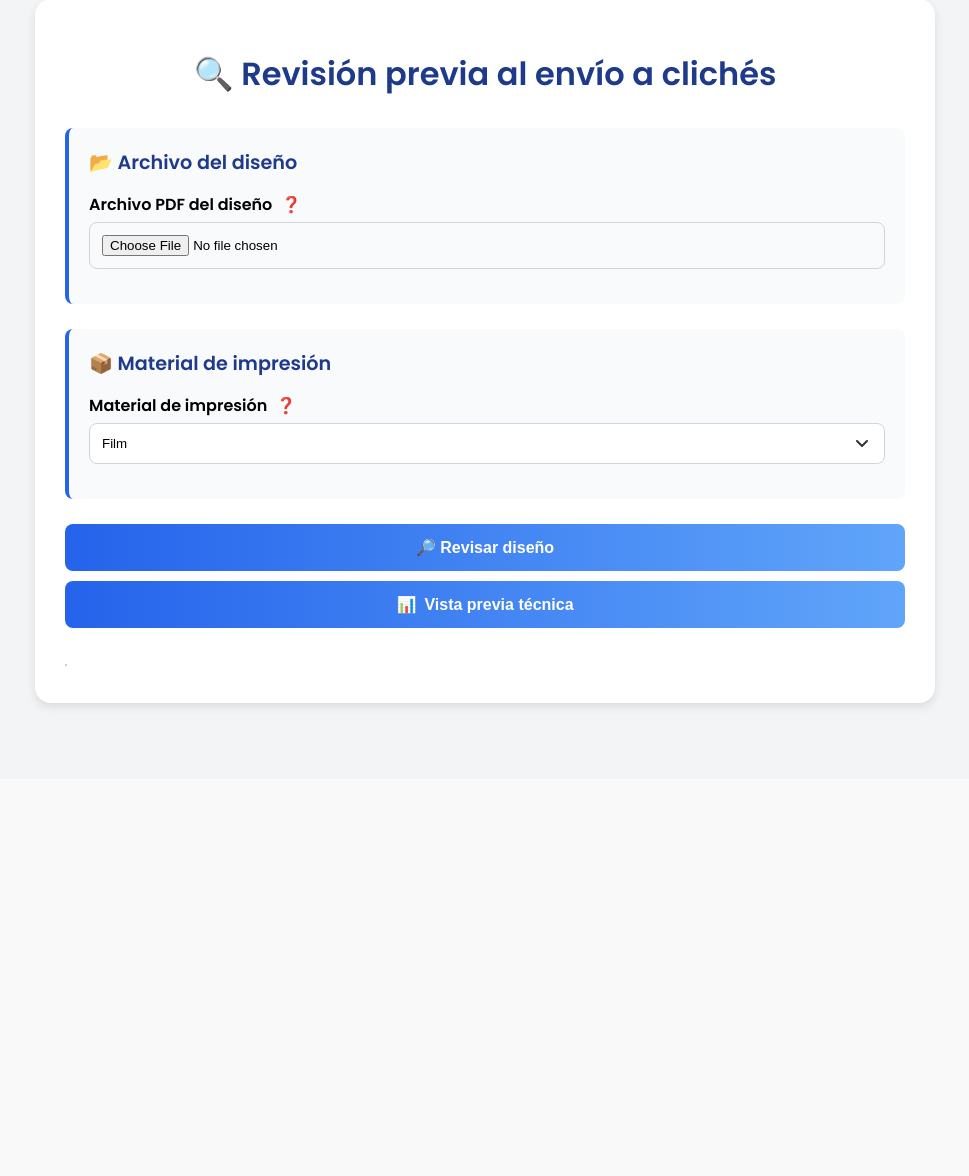
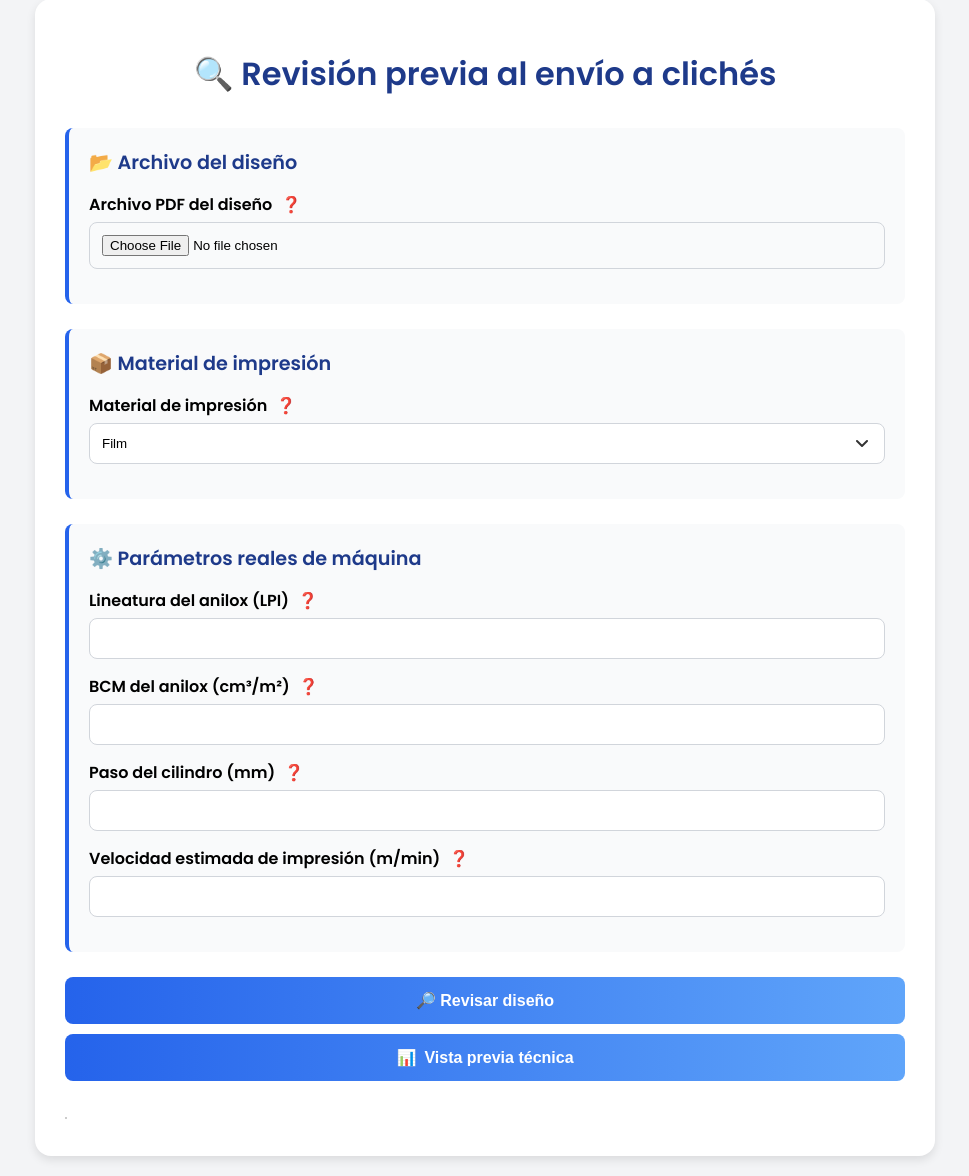
Before and after one commit to Anibalmartineez/revista-montaje-ai, a Flask app: page /revision in a window 1280 px wide. Shown: the part 21-1197 px from the top of the page, without its empty margins (155-1124 px from the left). Before the commit the page ends 731 px from the top, so only its background shows below. Run offline with Flask 3, Linux system fonts and the light colour scheme.

Commit message:
Use machine parameters from form in flexo diagnostics

```diff
--- a/diagnostico_flexo.py
+++ b/diagnostico_flexo.py
@@ -1,3 +1,4 @@
+import math
 import os
 import fitz
 import numpy as np
@@ -17,6 +18,57 @@ DESCRIPCIONES_POR_TIPO = {
     "imagen_fuera_cmyk": "Imagen en RGB. Convertir a modo CMYK.",
     "overprint": "Sobreimpresión detectada. Verificar configuración.",
 }
+
+
+def inyectar_parametros_simulacion(
+    diagnostico_json: Dict[str, Any] | None, parametros: Dict[str, Any] | None
+) -> Dict[str, Any]:
+    """Incorpora en ``diagnostico_json`` los parámetros reales de máquina.
+
+    Los sliders de la simulación avanzada y los resúmenes técnicos esperan
+    encontrar las claves heredadas (``lpi``, ``bcm``, ``paso``) además de las
+    nuevas que vienen del formulario.  Este helper sincroniza ambas fuentes
+    reutilizando los valores cargados por el usuario.
+    """
+
+    if diagnostico_json is None:
+        diagnostico_json = {}
+    else:
+        diagnostico_json = dict(diagnostico_json)
+
+    if not parametros:
+        return diagnostico_json
+
+    mapping = {
+        "anilox_lpi": ("anilox_lpi", "lpi"),
+        "anilox_bcm": ("anilox_bcm", "bcm"),
+        "paso_del_cilindro": ("paso_del_cilindro", "paso", "paso_cilindro"),
+        "velocidad_impresion": ("velocidad_impresion", "velocidad"),
+    }
+
+    for origen, destinos in mapping.items():
+        if origen not in parametros:
+            continue
+        valor = parametros.get(origen)
+        if valor is None:
+            continue
+
+        valor_normalizado: Any = valor
+        try:
+            valor_float = float(valor)
+        except (TypeError, ValueError):
+            valor_float = None
+
+        if valor_float is not None and math.isfinite(valor_float):
+            if abs(valor_float - round(valor_float)) < 1e-6:
+                valor_normalizado = int(round(valor_float))
+            else:
+                valor_normalizado = round(valor_float, 4)
+
+        for destino in destinos:
+            diagnostico_json[destino] = valor_normalizado
+
+    return diagnostico_json
 
 
 def generar_preview_diagnostico(
--- a/routes.py
+++ b/routes.py
@@ -52,7 +52,10 @@ from montaje_offset import montar_pliego_offset
 from montaje_offset_inteligente import montar_pliego_offset_inteligente
 from montaje_offset_personalizado import montar_pliego_offset_personalizado
 from imposicion_offset_auto import imponer_pliego_offset_auto
-from diagnostico_flexo import generar_preview_diagnostico
+from diagnostico_flexo import (
+    generar_preview_diagnostico,
+    inyectar_parametros_simulacion,
+)
 from simulador_riesgos import simular_riesgos
 
 # Carpeta de subidas dentro de ``static`` para persistir archivos entre
@@ -1227,6 +1230,25 @@ def revision():
     file = request.files.get("archivo_revision")
     material = (request.form.get("material") or "").strip()
 
+    def _parse_parametro_float(nombre, descripcion, minimo=0.0):
+        raw = (request.form.get(nombre) or "").strip()
+        if not raw:
+            flash(f"Ingresá {descripcion}.", "warning")
+            return None
+        raw = raw.replace(",", ".")
+        try:
+            valor = float(raw)
+        except ValueError:
+            flash(f"El valor ingresado para {descripcion} no es numérico.", "warning")
+            return None
+        if valor <= minimo:
+            flash(
+                f"El valor de {descripcion} debe ser mayor a {minimo if minimo else 0}.",
+                "warning",
+            )
+            return None
+        return valor
+
     if not file or file.filename == "":
         flash("Subí un PDF válido.", "warning")
         return render_template("revision_flexo.html")
@@ -1260,11 +1282,31 @@ def revision():
         "REV FLEXO: material='%s' -> '%s'", material, material_norm
     )
 
-    paso_mm = 330
-    anilox_lpi = 360
-    anilox_bcm = 4.0
-    velocidad = 150.0
+    anilox_lpi_val = _parse_parametro_float(
+        "anilox_lpi", "la lineatura del anilox (LPI)", minimo=0.0
+    )
+    anilox_bcm = _parse_parametro_float(
+        "anilox_bcm", "el BCM del anilox (cm³/m²)", minimo=0.0
+    )
+    paso_mm = _parse_parametro_float(
+        "paso_cilindro", "el paso del cilindro (mm)", minimo=0.0
+    )
+    velocidad = _parse_parametro_float(
+        "velocidad_impresion", "la velocidad estimada de impresión (m/min)", minimo=0.0
+    )
+
+    if any(v is None for v in [anilox_lpi_val, anilox_bcm, paso_mm, velocidad]):
+        return render_template("revision_flexo.html")
+
+    anilox_lpi = int(round(anilox_lpi_val))
     cobertura = 25.0
+
+    parametros_maquina = {
+        "anilox_lpi": anilox_lpi,
+        "anilox_bcm": anilox_bcm,
+        "paso_del_cilindro": paso_mm,
+        "velocidad_impresion": velocidad,
+    }
 
     revision_id = uuid.uuid4().hex
     rev_dir = os.path.join(base_upload, revision_id)
@@ -1348,6 +1390,9 @@ def revision():
             "paso_cilindro": paso_mm,
             "material": material_norm,
         }
+        diagnostico_json = inyectar_parametros_simulacion(
+            diagnostico_json, parametros_maquina
+        )
 
         diagnostico_data = {
             "pdf_path": final_pdf_path,
@@ -1356,6 +1401,7 @@ def revision():
                 "anilox_lpi": anilox_lpi,
                 "anilox_bcm": anilox_bcm,
                 "paso_cilindro": paso_mm,
+                "paso_del_cilindro": paso_mm,
                 "material": material_norm,
                 "velocidad_impresion": velocidad,
                 "cobertura": cobertura_total,
--- a/static/js/flexo_simulation.js
+++ b/static/js/flexo_simulation.js
@@ -23,9 +23,63 @@ document.addEventListener('DOMContentLoaded', () => {
   const viewLink = document.getElementById('sim-view');
   const saveBtn = document.getElementById('sim-save');
 
+  const diagnostico = window.diagnosticoJson || {};
+
   let rafId = null;
   let debounceId = null;
   let currentDpr = window.devicePixelRatio || 1;
+
+  function asNumber(value) {
+    if (value === null || value === undefined || value === '') return null;
+    const num = Number(value);
+    return Number.isFinite(num) ? num : null;
+  }
+
+  function clampToInputRange(num, input) {
+    if (!input) return num;
+    const min = asNumber(input.min);
+    const max = asNumber(input.max);
+    let result = num;
+    if (min !== null && result < min) result = min;
+    if (max !== null && result > max) result = max;
+    return result;
+  }
+
+  function resolveDiagnosticoValue(keys) {
+    for (const key of keys) {
+      if (Object.prototype.hasOwnProperty.call(diagnostico, key)) {
+        const val = diagnostico[key];
+        if (val !== null && val !== undefined) {
+          return val;
+        }
+      }
+    }
+    return null;
+  }
+
+  function applyInitialValues() {
+    const mapping = [
+      [lpi, ['anilox_lpi', 'lpi']],
+      [bcm, ['anilox_bcm', 'bcm']],
+      [paso, ['paso_del_cilindro', 'paso_cilindro', 'paso']],
+      [vel, ['velocidad_impresion', 'velocidad']],
+      [cob, ['cobertura_estimada', 'cobertura']],
+    ];
+
+    mapping.forEach(([input, keys]) => {
+      if (!input) return;
+      const valor = resolveDiagnosticoValue(keys);
+      if (valor === null) return;
+      const numerico = asNumber(valor);
+      if (numerico !== null) {
+        input.value = String(clampToInputRange(numerico, input));
+      } else {
+        input.value = valor;
+      }
+    });
+
+    updateLabels();
+  }
 
   function normalizeUrl(url) {
     if (!url) return '';
@@ -143,6 +197,8 @@ document.addEventListener('DOMContentLoaded', () => {
     el.addEventListener('change', scheduleRender);
   });
 
+  applyInitialValues();
+
   function resize() {
     const rect = canvas.getBoundingClientRect();
     currentDpr = window.devicePixelRatio || 1;
--- a/templates/revision_flexo.html
+++ b/templates/revision_flexo.html
@@ -214,6 +214,37 @@
           </select>
         </div>
 
+        <div class="form-block">
+          <h2>⚙️ Parámetros reales de máquina</h2>
+          <label for="anilox_lpi">Lineatura del anilox (LPI)
+            <span class="tooltip-icon">❓
+              <span class="tooltip-text">Indica la lineatura del rodillo anilox que usarás.</span>
+            </span>
+          </label>
+          <input class="input-field" id="anilox_lpi" type="number" name="anilox_lpi" min="1" step="1" required>
+
+          <label for="anilox_bcm">BCM del anilox (cm³/m²)
+            <span class="tooltip-icon">❓
+              <span class="tooltip-text">Capacidad de transferencia volumétrica del anilox.</span>
+            </span>
+          </label>
+          <input class="input-field" id="anilox_bcm" type="number" name="anilox_bcm" min="0" step="0.01" required>
+
+          <label for="paso_cilindro">Paso del cilindro (mm)
+            <span class="tooltip-icon">❓
+              <span class="tooltip-text">Perímetro efectivo del cilindro impresor.</span>
+            </span>
+          </label>
+          <input class="input-field" id="paso_cilindro" type="number" name="paso_cilindro" min="1" step="0.1" required>
+
+          <label for="velocidad_impresion">Velocidad estimada de impresión (m/min)
+            <span class="tooltip-icon">❓
+              <span class="tooltip-text">Velocidad real prevista para esta tirada.</span>
+            </span>
+          </label>
+          <input class="input-field" id="velocidad_impresion" type="number" name="velocidad_impresion" min="1" step="0.1" required>
+        </div>
+
         <button type="submit" class="btn-submit">🔎 Revisar diseño</button>
 
         {% with msgs = get_flashed_messages(with_categories=true) %}
```
Also changed, not shown: templates/resultado_flexo.html (+24 -18 lines).
